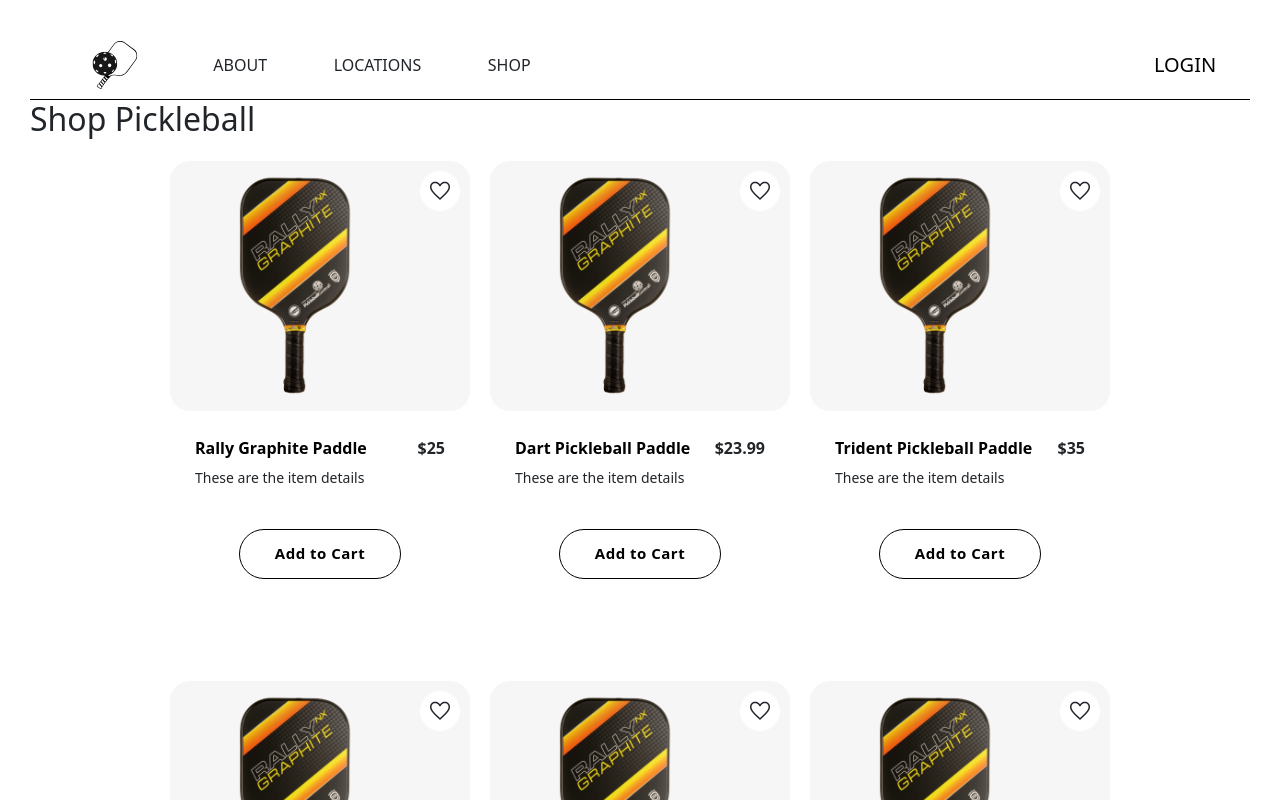
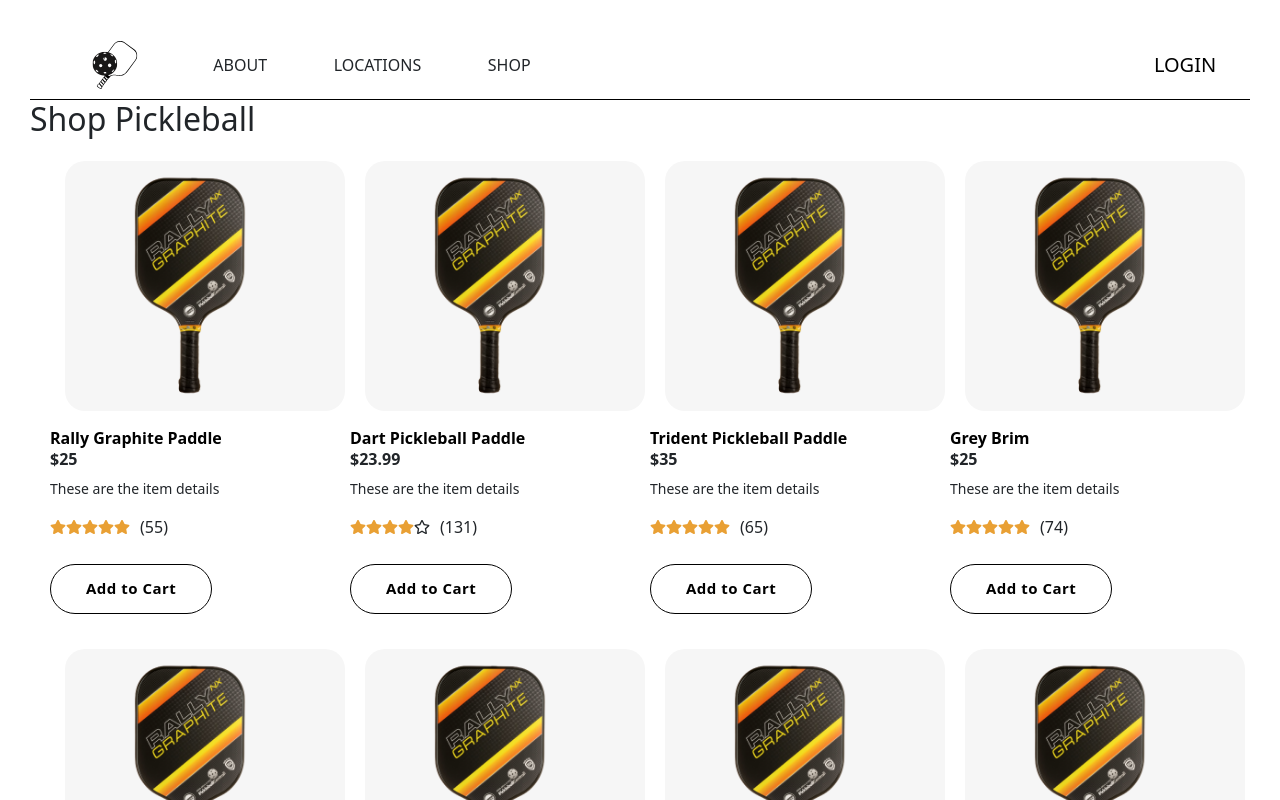
Before and after one commit to jacksonkalmbach/ipw, a React (Create React App) app: page /shop in a window 1280 px wide. Shown: the top 800 px of the page. Built offline with nearby package versions, Linux system fonts and the light colour scheme; no server answers.

Commit message:
add star rating and numratings to shop-item-preview component

```diff
--- a/package.json
+++ b/package.json
@@ -10,6 +10,7 @@
     "@testing-library/user-event": "^13.5.0",
     "bootstrap": "^5.2.3",
     "browserfs": "^1.4.3",
+    "classnames": "^2.3.2",
     "firebase": "^9.17.2",
     "mongodb": "^5.1.0",
     "mongoose": "^7.0.2",
@@ -17,6 +18,7 @@
     "path-browserify": "^1.0.1",
     "react": "^18.2.0",
     "react-dom": "^18.2.0",
+    "react-icons": "^4.8.0",
     "react-redux": "^8.0.5",
     "react-router-dom": "^6.9.0",
     "react-scripts": "5.0.1",
--- a/public/index.html
+++ b/public/index.html
@@ -17,7 +17,7 @@
     <link rel="stylesheet" type="text/css" href="//fonts.googleapis.com/css?family=Open+Sans" />
     <link rel="manifest" href="%PUBLIC_URL%/manifest.json" />
     <link rel="stylesheet" href="https://fonts.googleapis.com/css2?family=Material+Symbols+Outlined:opsz,wght,FILL,GRAD@20..48,100..700,0..1,-50..200" />
-
+    <link rel="stylesheet" href="https://fonts.googleapis.com/css2?family=Material+Symbols+Outlined:opsz,wght,FILL,GRAD@20..48,100..700,0..1,-50..200" />
     <title>Indoor Pickleball World</title>
   </head>
   <body>
--- a/src/components/shop-item-preview/shop-item-preview.component.jsx
+++ b/src/components/shop-item-preview/shop-item-preview.component.jsx
@@ -1,41 +1,26 @@
-import React, { useState } from "react";
+import React from "react";
 import { Link } from "react-router-dom";
-
+import { FaStar, FaRegStar } from 'react-icons/fa';
 import Button from '../button/button.component'
-
 import paddle from '../../assets/paddle-img.png'
 import './shop-item-preview.styles.scss';
 
+const ShopItemPreview = ({ itemInfo }) => {
+  const { id, name, price, rating, numRatings } = itemInfo;
 
-const ShopItemPreview = ({ itemInfo }) => {
-  const { id, name, price, imageUrl } = itemInfo;
+  const getFilledStarCount = () => {
+    return Math.round(rating);
+  };
 
-  const [ isFavorite, setIsFavorite ] = useState(false);
-
-  const handleFavorite = () => {
-    setIsFavorite(!isFavorite);
-  }
-
-  const handleAddToCart = () => {
-    console.log('add to cart')
-  }
+  const getEmptyStarCount = () => {
+    return 5 - getFilledStarCount();
+  };
 
   return(
     <div className="shop-item-preview-container">
       <div
         className="preview-image-container">
-
-          <img className='shop-item-preview-img' src={paddle} alt='paddle'/>
-        <div className="heart-icon-container">
-          <div className="heart-icon-background">
-            <span
-              className={`material-symbols-outlined ${isFavorite ? 'favorited' : ''}`}
-              onClick={handleFavorite}
-            >
-              favorite
-            </span>
-          </div>
-        </div>
+        <img className='shop-item-preview-img' src={paddle} alt='paddle'/>
       </div>
       <div className='item-preview-details'>
         <div className="preview-name-and-price">
@@ -47,12 +32,21 @@
         </div>
         <div className="item-specs-preview-container">
           <p className="item-specs-preview">These are the item details</p>
+          <div className="rating shop-item-rating">
+            {Array(getFilledStarCount()).fill(
+              <FaStar className="filled" />
+            )}
+            {Array(getEmptyStarCount()).fill(
+              <FaRegStar />
+            )}
+          <span>({numRatings})</span>
+          </div>
         </div>
       </div>
       <Button
         className='add-to-cart-btn'
         buttonType="inverted"
-        onClick={handleAddToCart}
+        onClick={() => console.log('add to cart')}
       >Add to Cart
       </Button>
     </div>
--- a/src/components/shop-item-preview/shop-item-preview.styles.scss
+++ b/src/components/shop-item-preview/shop-item-preview.styles.scss
@@ -1,14 +1,4 @@
 @import '../../styles/variables.scss';
-
-.shop-item-preview-container {
-  display:flex;
-  width: 100%;
-  flex-direction: column;
-  align-items: center;
-  width: 300px;
-  height: 500px;
-  margin-bottom: 0;
-}
 
 .preview-image-container {
   display: flex;
@@ -34,64 +24,6 @@
   border-radius: 20px;
 }
 
-.heart-icon-container {
-  position: absolute;
-  margin: 10px;
-  display: flex;
-  align-items: flex-end;
-  justify-content: flex-end;
-  width:100%;
-  top: 0;
-  right: 0;
-}
-
-.heart-icon-background {
-  display: flex;
-  justify-content: center;
-  align-items: center;
-  background-color: white;
-  width: 40px;
-  height: 40px;
-  border-radius: 20px;
-}
-
-.material-symbols-outlined {
-  font-variation-settings:
-  'FILL' 0,
-  'wght' 400,
-  'GRAD' 0,
-  'opsz' 48
-}
-
-.material-symbols-outlined {
-  cursor: pointer;
-
-  &:hover {
-    font-variation-settings:
-      'FILL' 1,
-      'wght' 400,
-      'GRAD' 50,
-      'opsz' 50;
-  }
-
-  &.favorited {
-    font-variation-settings:
-      'FILL' 1,
-      'wght' 400,
-      'GRAD' 0,
-      'opsz' 48;
-  }
-}
-
-.preview-name-and-price {
-  display: flex;
-  width: 250px;
-  align-items: baseline;
-  justify-content: space-between;
-  margin-top: 10px;
-  margin-bottom: 0px;
-}
-
 .item-preview-name {
   font-size: 16px;
   font-weight: bold;
@@ -107,3 +39,55 @@
 .item-specs-preview {
   font-size: 14px;
 }
+
+.rating {
+  display: flex;
+  align-items: center;
+  direction: ltr;
+
+  input {
+    display: none;
+  }
+
+  span {
+    margin-left: 10px;
+  }
+
+  label {
+    font-size: 30px;
+    color: #ccc;
+    cursor: pointer;
+    font-family: 'Material Symbols Outlined';
+    font-variation-settings:
+      'FILL' 0,
+      'wght' 400,
+      'GRAD' 0,
+      'opsz' 48;
+  }
+
+  label:not(:last-child):after {
+    content: '';
+    display: inline-block;
+    width: 10px;
+  }
+
+  .filled {
+    color: $primary-orange;
+  }
+
+  @for $i from 1 through 5 {
+    input:nth-of-type(#{$i}):checked ~ label {
+      color: $primary-orange;
+    }
+
+    input:nth-of-type(#{$i}):checked ~ label:before {
+      content: 'star';
+      color: $primary-orange;
+    }
+
+    input:nth-of-type(#{$i}):checked ~ label:not(.filled):before {
+      content: 'star';
+      color: #ccc;
+    }
+  }
+}
--- a/src/shop-data.json
+++ b/src/shop-data.json
@@ -3,54 +3,72 @@
     "id": 1,
     "name": "Rally Graphite Paddle",
     "imageUrl": "https://pickleballsuperstore.com.au/wp-content/uploads/2017/12/TS5_ST-pink_1024x1024.png",
-    "price": 25
+    "price": 25,
+    "rating": 5,
+    "numRatings": 55
   },
   {
     "id": 2,
     "name": "Dart Pickleball Paddle",
     "imageUrl": "https://cdn.shopify.com/s/files/1/0254/5814/7402/products/IMG_3061_1024x1024.png?v=1566781311",
-    "price": 23.99
+    "price": 23.99,
+    "rating": 4,
+    "numRatings": 131
   },
   {
     "id": 3,
     "name": "Trident Pickleball Paddle",
     "imageUrl": "https://cdn10.bigcommerce.com/s-1ihip/products/8870/images/10059/%2524_57__55096.1551726359.408.600.png?c=2",
-    "price": 35
+    "price": 35,
+    "rating": 4.5,
+    "numRatings": 65
   },
   {
     "id": 4,
     "name": "Grey Brim",
     "imageUrl": "https://i.ibb.co/RjBLWxB/grey-brim.png",
-    "price": 25
+    "price": 25,
+    "rating": 5,
+    "numRatings": 74
   },
   {
     "id": 5,
     "name": "Green Beanie",
     "imageUrl": "https://i.ibb.co/YTjW3vF/green-beanie.png",
-    "price": 18
+    "price": 18,
+    "rating": 5,
+    "numRatings": 13
   },
   {
     "id": 6,
     "name": "Palm Tree Cap",
     "imageUrl": "https://i.ibb.co/rKBDvJX/palm-tree-cap.png",
-    "price": 14
+    "price": 14,
+    "rating": 2,
+    "numRatings": 80
   },
   {
     "id": 7,
     "name": "Red Beanie",
     "imageUrl": "https://i.ibb.co/bLB646Z/red-beanie.png",
-    "price": 18
+    "price": 18,
+    "rating": 4,
+    "numRatings": 24
   },
   {
     "id": 8,
     "name": "Wolf Cap",
     "imageUrl": "https://i.ibb.co/1f2nWMM/wolf-cap.png",
-    "price": 14
+    "price": 14,
+    "rating": 3,
+    "numRatings": 64
   },
   {
     "id": 9,
     "name": "Blue Snapback",
     "imageUrl": "https://i.ibb.co/X2VJP2W/blue-snapback.png",
-    "price": 16
+    "price": 16,
+    "rating": 3.5,
+    "numRatings": 71
   }
 ]
```
Also changed, not shown: 1 other file (tests, documents, lock files or other folders).
